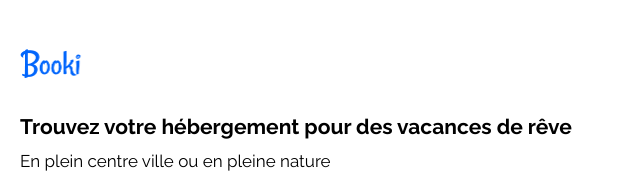
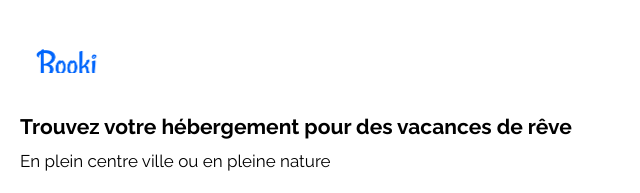
Before and after one commit to haroun-ab/P2_Booki, a plain HTML site: page index.html in a window 1280 px wide. Shown: the top 193 px of the page, 0-640 px from the left. Drawn offline with Linux system fonts and the light colour scheme.

Commit message:
3e commit: responsive du logo

```diff
--- a/css/style.css
+++ b/css/style.css
@@ -67,6 +67,7 @@ header h1 {
     padding: 1% 0 0 0;
     width: 95px;
     height: 45px;
+    overflow:hidden;
 }
 
 nav a {
@@ -126,11 +127,7 @@ a {
     }
 }
 
-@media (max-resolution: 2dppx) and (max-width: 992px) {
-    header img {
-        margin: 0 0 0 15%;
-    }
-}
+
 
 /*____________TEXTE BARRE DE RECHERCHE__________*/
 .search_text {
--- a/index.html
+++ b/index.html
@@ -25,8 +25,8 @@
       <h1>
         <a href="#">
           <img
-            src="./images/logo/Booki.png"
-            srcset="./images/logo/Booki.png 2x, ./images/logo/Booki@3x.png 3x"
+            src="./images/logo/Bookitest.png"
+            srcset="./images/logo/Bookitest.png, ./images/logo/Booki@3x.png 3x"
             alt="logo de Booki"
           />
         </a>
```
Also changed, not shown: images/logo/Bookitest.png (added), 1 other file.
